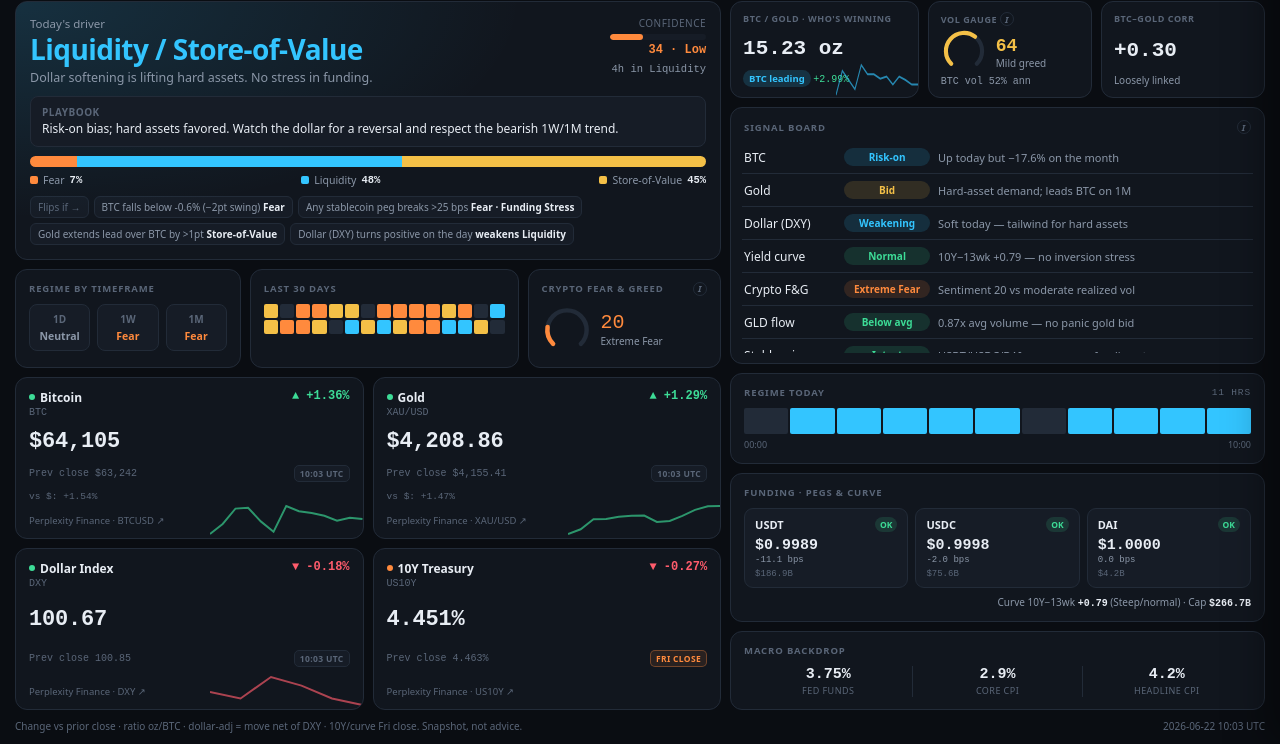
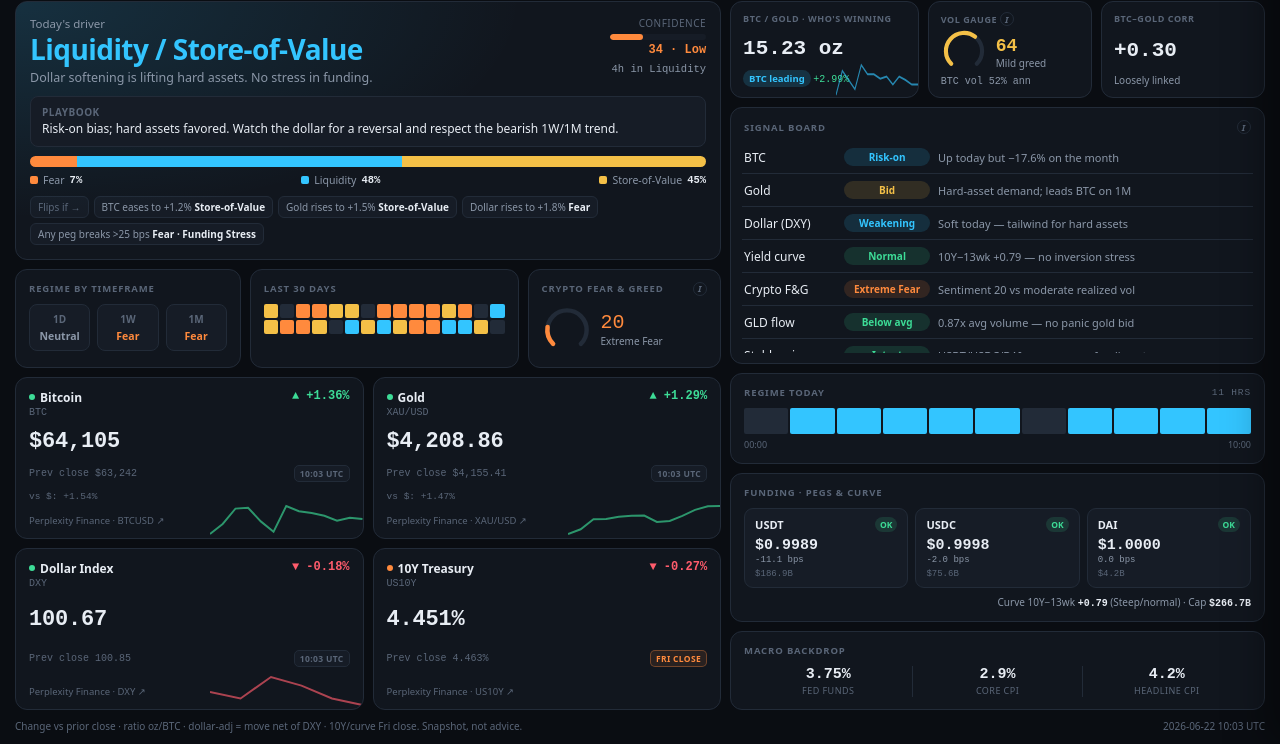
Before and after one commit to 17060/gold-vs-bitcoin-war-room-app, a plain HTML site: page index.html in a window 1280 px wide. Shown: the part 56-800 px from the top of the page. Drawn offline with nearby package versions, Linux system fonts and the light colour scheme; a web font is replaced by a local one.

Commit message:
Audit pass 4: tripwires were hardcoded and WRONG (claimed BTC<-0.6%->Fear; classifier actually gives Store-of-Value). Now computed live by probing the real classifier for each lever's true flip point; remove stale hardcoded tripwires from data.json

```diff
--- a/data.json
+++ b/data.json
@@ -457,24 +457,6 @@
     "flow_ratio": 0.87
   },
   "session": "London \u2192 NY pre-open",
-  "tripwires": [
-    {
-      "cond": "BTC falls below -0.6% (\u22122pt swing)",
-      "to": "Fear"
-    },
-    {
-      "cond": "Any stablecoin peg breaks >25 bps",
-      "to": "Fear \u00b7 Funding Stress"
-    },
-    {
-      "cond": "Gold extends lead over BTC by >1pt",
-      "to": "Store-of-Value"
-    },
-    {
-      "cond": "Dollar (DXY) turns positive on the day",
-      "to": "weakens Liquidity"
-    }
-  ],
   "playbook": {
     "liquidity": "Risk-on bias; hard assets favored. Watch the dollar for a reversal and respect the bearish 1W/1M trend.",
     "store_of_value": "Favor gold over BTC; debasement bid. Lighten high-beta risk if dollar firms.",
--- a/index.html
+++ b/index.html
@@ -345,6 +345,32 @@ function arc(svg,val,col){ // 270deg gauge, val 0-100
 const ACCENT={fear:'var(--fear)',liquidity:'var(--liq)',store_of_value:'var(--sov)',neutral:'var(--neutral)'};
 const RNAME={fear:'Fear',liquidity:'Liquidity',store_of_value:'Store-of-Value',neutral:'Neutral'};
 
+// Live tripwires: probe the real classifier to find the actual flip point for each lever.
+function computeTripwires(d){
+  const base=classifyRegime(d).code;
+  const setAsset=(dd,id,v)=>{const a=dd.assets.find(x=>x.id===id);if(a)a.change_pct=v;};
+  const clone=()=>JSON.parse(JSON.stringify(d));
+  function sweepAsset(id,dir,limit,step){
+    const a=d.assets.find(x=>x.id===id);if(!a)return null;const cur=a.change_pct;
+    for(let v=cur+dir*step;dir<0?v>=limit:v<=limit;v=+(v+dir*step).toFixed(2)){
+      const dd=clone();setAsset(dd,id,v);const c=classifyRegime(dd).code;
+      if(c!==base)return{v:+v.toFixed(2),to:c};}
+    return null;
+  }
+  const out=[];
+  const fmtPct=v=>(v>0?'+':'')+v.toFixed(1)+'%';
+  const bd=sweepAsset('btc',-1,-12,0.1);
+  if(bd)out.push({cond:'BTC '+(bd.v>=0?'eases to '+fmtPct(bd.v):'falls to '+fmtPct(bd.v)),to:RNAME[bd.to]});
+  const gu=sweepAsset('gold',1,12,0.1);
+  if(gu)out.push({cond:'Gold rises to '+fmtPct(gu.v),to:RNAME[gu.to]});
+  const du=sweepAsset('dxy',1,4,0.05);
+  if(du)out.push({cond:'Dollar rises to '+fmtPct(du.v),to:RNAME[du.to]});
+  // peg break is a hard rule
+  const pd=clone();if(pd.stablecoins&&pd.stablecoins[0]){pd.stablecoins[0].peg_dev_bps=-25;
+    if(classifyRegime(pd).code==='fear')out.push({cond:'Any peg breaks >25 bps',to:'Fear · Funding Stress'});}
+  return out;
+}
+
 function classifyRegime(d){
   const get=id=>{const a=d.assets.find(x=>x.id===id);return a?a.change_pct:0;};
   const btc=get('btc'),gold=get('gold'),dxy=get('dxy'),rates=get('rates');
@@ -421,10 +447,11 @@ function render(d){
   document.getElementById('confval').style.color=cfcol;
   document.getElementById('streak').textContent=(d.streak_hrs?d.streak_hrs+'h in '+RNAME[r.code]:'');
 
-  // playbook + tripwires
+  // playbook + tripwires (computed live from the classifier, not hardcoded)
   document.getElementById('playtext').textContent=(d.playbook&&d.playbook[r.code])||'';
+  const tw=computeTripwires(d);
   document.getElementById('trips').innerHTML='<span class="trip" style="color:var(--faint)">Flips if →</span>'+
-    (d.tripwires||[]).map(t=>'<span class="trip">'+t.cond+' <b>'+t.to+'</b></span>').join('');
+    (tw.length?tw.map(t=>'<span class="trip">'+t.cond+' <b>'+t.to+'</b></span>').join(''):'<span class="trip">No nearby flip — verdict is stable</span>');
 
   // multi-timeframe
   document.getElementById('mtf').innerHTML=['1D','1W','1M'].map(tf=>{
```
